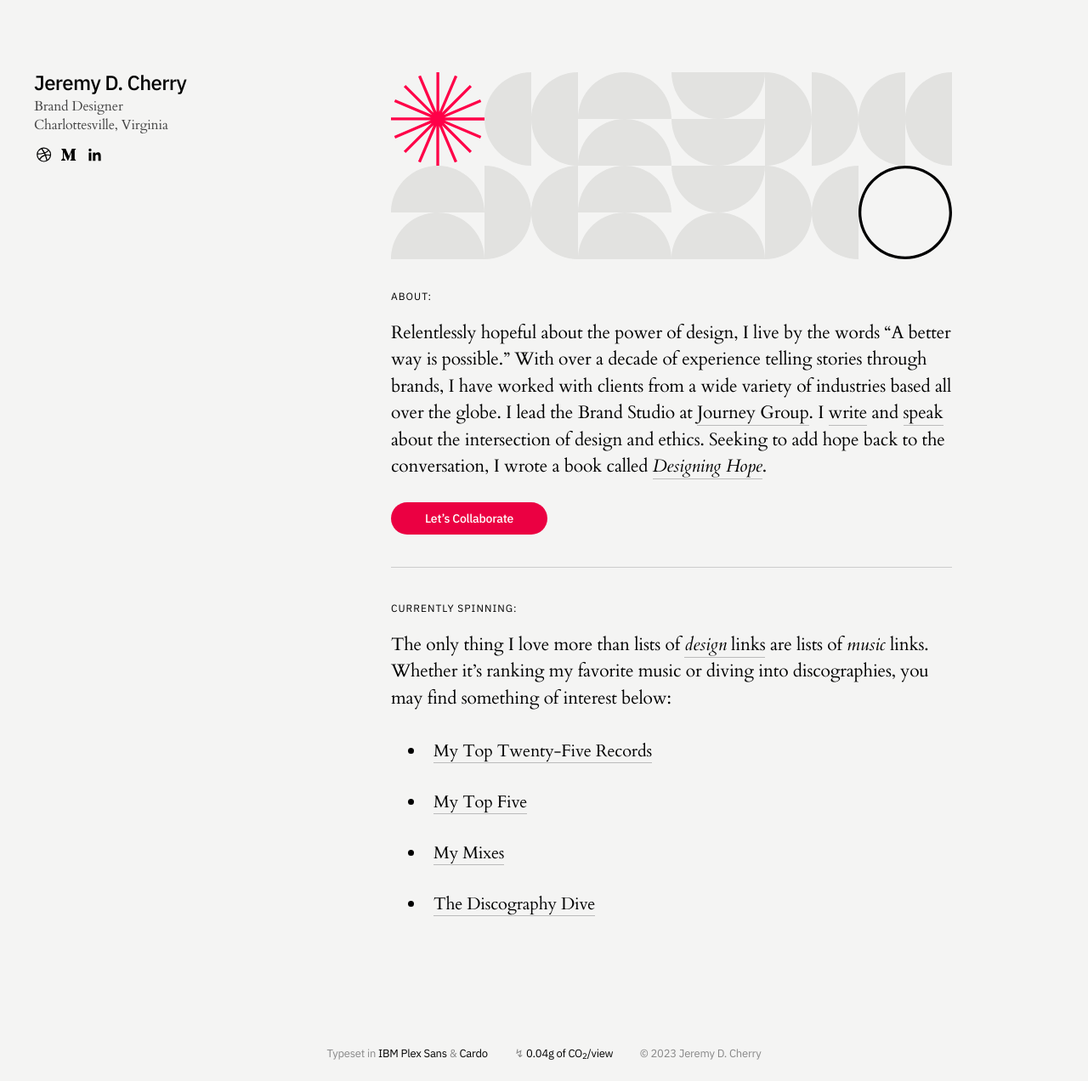
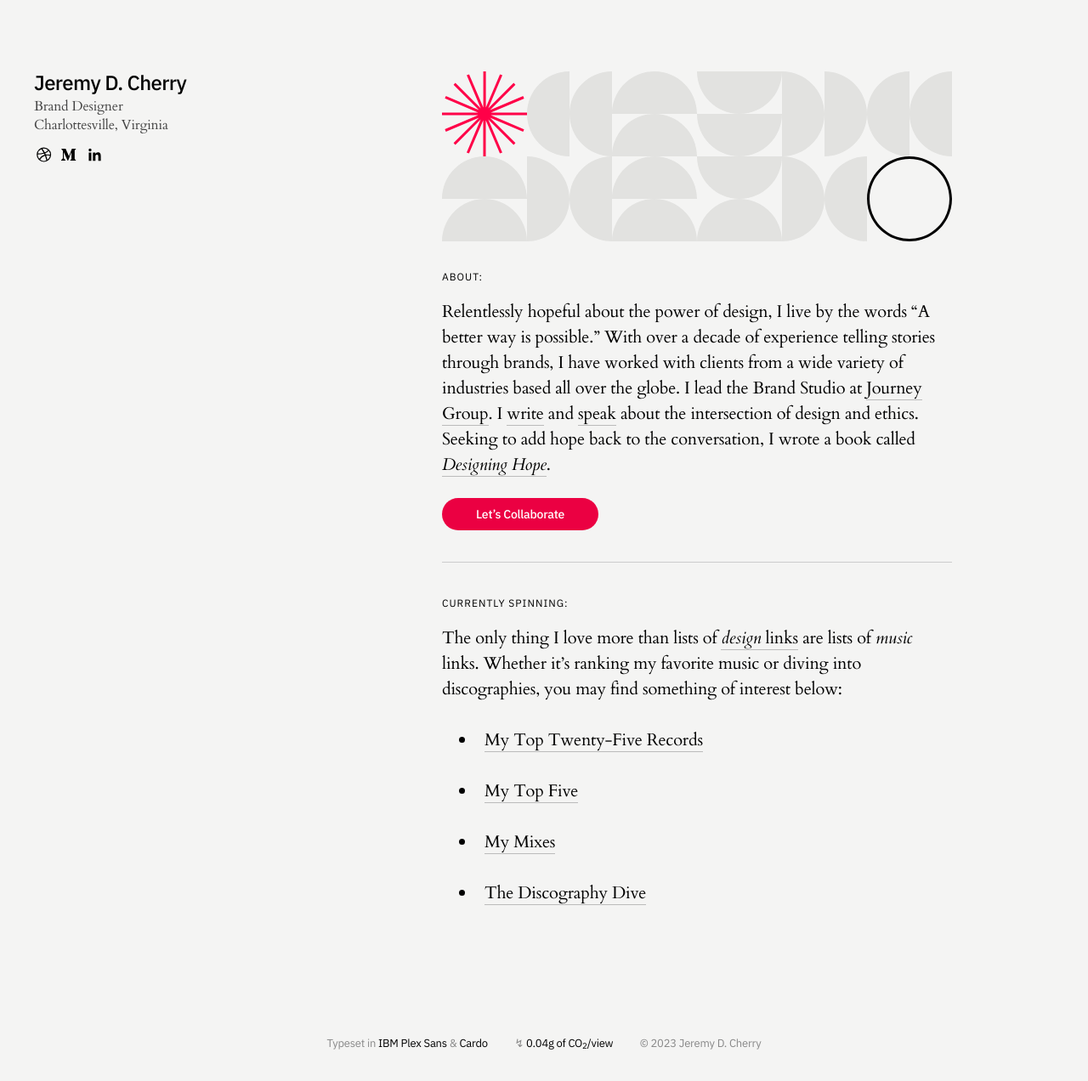
Before and after one commit to jeremydcherry/jeremydcherry.github.io, a Jekyll site: the page built from index.md, in a window 1280 px wide. Shown: the whole page at 85% size. Built offline with Jekyll 4.4.1, drawn with Linux system fonts in a browser that asks for light colours.

Commit message:
Updated overall p styling and column widths

```diff
--- a/_sass/main.scss
+++ b/_sass/main.scss
@@ -25,12 +25,12 @@
 }
 
 .col-main-half-1 {
-  width: 25%;
+  width: 30%;
 }
 
 .col-main-half-2 {
   padding: 0 10%;
-  width: 75%;
+  width: 70%;
 }
 
 .col-book-half-1 {
@@ -61,7 +61,7 @@ body {
 
 p {
   color: #000;
-  font-size: 21px;
+  font-size: 20px;
   line-height: 1.5;
   display: block;
   margin-block-start: 1em;
```
